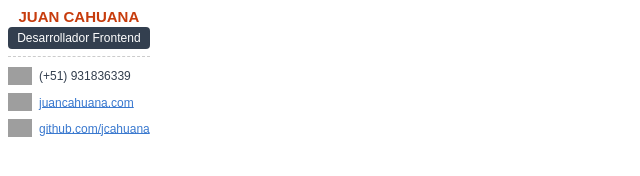
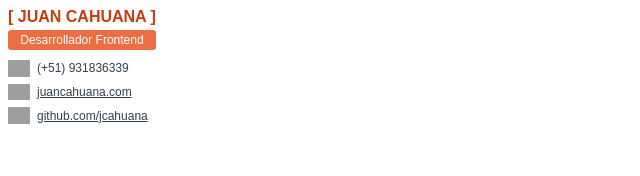
Before and after one commit to JuantonCodex/signatures, a plain HTML site: page index_2.html in a window 1280 px wide. Shown: the whole page, without its empty margins (0-640 px from the left). Drawn offline with Linux system fonts and the light colour scheme; grey boxes are pictures that could not be loaded.

Commit message:
update de firma

```diff
--- a/index_2.html
+++ b/index_2.html
@@ -7,49 +7,42 @@
 <body>
   <table cellpadding="0" cellspacing="0" border="0" id="backgroundTable">
     <tr>
-      <td colspan="2" style="color:#c73c0d; font-family:Arial;font-size:15px;font-weight:bold;padding-bottom:2px;text-align:center;">
-        JUAN CAHUANA
+      <td colspan="2" style="color:#c73c0d; font-family:Arial;font-size:16px;font-weight:bold;padding-bottom:4px;text-align:center;">
+        &lbrack; JUAN CAHUANA &rbrack;
       </td>
     </tr>
     <tr>
-      <td colspan="2" style="color:#fff !important; background-color:#333F4F;font-family:Arial; font-size:12px; vertical-align:middle;text-align:center;padding:4px;border-radius:4px;">
+      <td colspan="2" style="color:#fff !important; background-color:#eb6e43;font-family:Arial; font-size:12px; vertical-align:middle;text-align:center;padding:3px;border-radius:3px;">
         Desarrollador Frontend
       </td>
     </tr>
-    <tr><td colspan="2" style="height:7px;"></td></tr>
-    <tr><td colspan="2" style="border-top:1px dashed #ccc;height:10px;"></td></tr>
+    <tr><td colspan="2" style="height:10px;"></td></tr>
     <tr>
-      <td style="vertical-align:middle; height:16px; width:31px;">
-        <img src="https://53cfcc89e815437fc4c8f22eb504a1a6156edaab-www.googledrive.com/host/0B6ST8pIB2zq3Yk5ZTjZHbW5JbU0/personal/v3/phone.jpg" alt="Teléfono" width="24" style="vertical-align:middle;display:block;border:none;">
+      <td style="vertical-align:middle; height:16px; width:29px;">
+        <img src="https://53cfcc89e815437fc4c8f22eb504a1a6156edaab-www.googledrive.com/host/0B6ST8pIB2zq3Yk5ZTjZHbW5JbU0/personal/v3/phone.jpg" alt="Teléfono" width="22" style="vertical-align:middle;display:block;border:none;">
       </td>
       <td style="color:#333F4F !important; font-family:Arial; font-size:12px; vertical-align:middle;">
         (+51) 931836339
       </td>
     </tr>
-    <tr><td style="height:8px"></td></tr>
+    <tr><td style="height:7px"></td></tr>
     <tr>
-      <td style="vertical-align:middle; height:16px; width:31px;">
-        <img src="https://53cfcc89e815437fc4c8f22eb504a1a6156edaab-www.googledrive.com/host/0B6ST8pIB2zq3Yk5ZTjZHbW5JbU0/personal/v3/web.jpg" alt="Web" width="24" style="vertical-align:middle;display:block;border:none;">
+      <td style="vertical-align:middle; height:16px; width:29px;">
+        <img src="https://53cfcc89e815437fc4c8f22eb504a1a6156edaab-www.googledrive.com/host/0B6ST8pIB2zq3Yk5ZTjZHbW5JbU0/personal/v3/web.jpg" alt="Web" width="22" style="vertical-align:middle;display:block;border:none;">
       </td>
-      <td style="color:#3a79cf !important; font-family:Arial; font-size:12px; vertical-align:middle;">
-        <a href="http://juancahuana.com" target="_blank" style="color:#3a79cf !important; font-family:Arial;font-size:12px; vertical-align:middle;">juancahuana.com</a>
+      <td style="color:#333F4F !important; font-family:Arial; font-size:12px; vertical-align:middle;">
+        <a href="http://juancahuana.com" target="_blank" style="color:#333F4F !important; font-family:Arial;font-size:12px; vertical-align:middle;">juancahuana.com</a>
       </td>
     </tr>
-    <tr><td style="height:8px"></td></tr>
+    <tr><td style="height:7px"></td></tr>
     <tr>
-      <td style="vertical-align:middle; height:16px; width:31px;">
-        <img src="https://53cfcc89e815437fc4c8f22eb504a1a6156edaab-www.googledrive.com/host/0B6ST8pIB2zq3Yk5ZTjZHbW5JbU0/personal/v3/github.jpg" alt="Github" width="24" style="vertical-align:middle;display:block;border:none;">
+      <td style="vertical-align:middle; height:16px; width:29px;">
+        <img src="https://53cfcc89e815437fc4c8f22eb504a1a6156edaab-www.googledrive.com/host/0B6ST8pIB2zq3Yk5ZTjZHbW5JbU0/personal/v3/github.jpg" alt="Github" width="22" style="vertical-align:middle;display:block;border:none;">
       </td>
-      <td style="color:#3a79cf !important; font-family:Arial; font-size:12px; vertical-align:middle;">
-        <a href="http://github.com/jcahuana" target="_blank" style="color:#3a79cf !important; font-family:Arial; font-size:12px; vertical-align:middle;">github.com/jcahuana</a>
+      <td style="color:#333F4F !important; font-family:Arial; font-size:12px; vertical-align:middle;">
+        <a href="http://github.com/jcahuana" target="_blank" style="color:#333F4F !important; font-family:Arial; font-size:12px; vertical-align:middle;">github.com/jcahuana</a>
       </td>
     </tr>
-    <!-- <tr><td style="height:14px"></td></tr>
-    <tr>
-      <td colspan="2" style="font-family:Arial;font-size:12px;color:rgb(39, 39, 39);font-style:italic;">
-        No olvidemos que el verdadero poder es el servicio.
-      </td>
-    </tr> -->
   </table>
 </body>
 </html>
```
